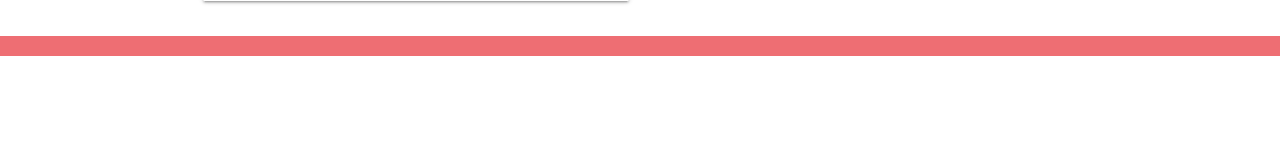
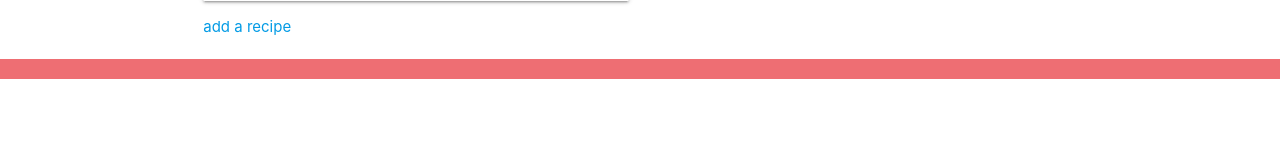
Before and after one commit to sicknarf/Project-3, a Django app: template pourspot/main_app/templates/drinks/detail.html in a window 1280 px wide. Shown: the part 363-522 px from the top of the page. Run offline with Django 4.2, Linux system fonts and the light colour scheme; the template is opened without the code that fills it, so the values that code supplies are empty.

Commit message:
added add recipe to details

```diff
--- a/pourspot/main_app/templates/drinks/detail.html
+++ b/pourspot/main_app/templates/drinks/detail.html
@@ -17,6 +17,10 @@
             </div>
         </div>
 
+    <div class="card-action">
+        <a href="{% url 'recipe_create' drink.id %}">add a recipe</a>
+    </div>
+
 
 
 {% endblock %}
```
